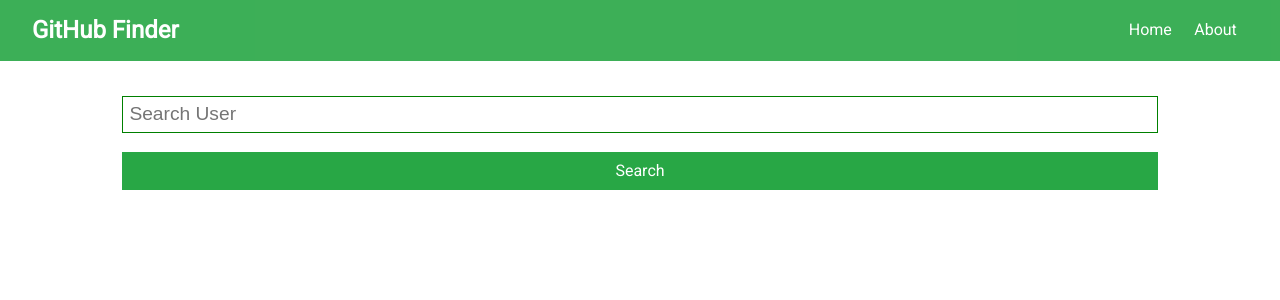
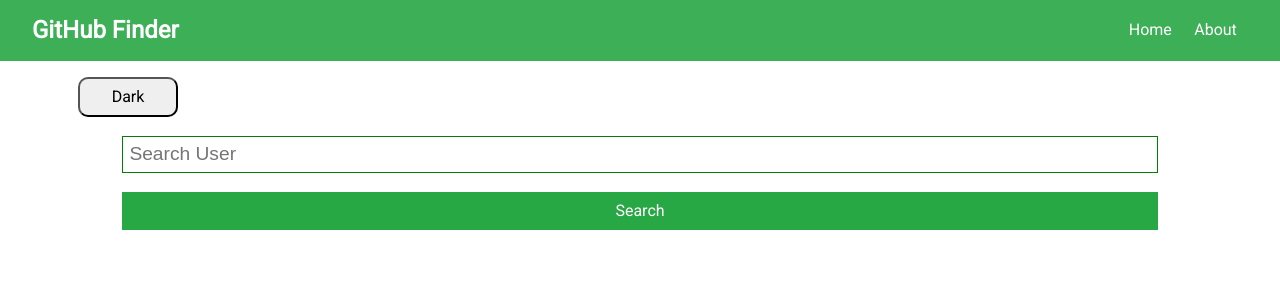
Before and after one commit to ToLinh2004/midterm3, a React (Create React App) app: page / in a window 1280 px wide. Shown: the top 300 px of the page. Built offline with nearby package versions, Linux system fonts and the light colour scheme.

Commit message:
changle theme

```diff
--- a/src/App.js
+++ b/src/App.js
@@ -1,13 +1,20 @@
-import React from "react";
+import React, { useState } from "react";
 import { BrowserRouter as Router } from "react-router-dom";
 import "./App.css";
 import Home from "./components/layout/Home";
 import Navbar from "./components/layout/Navbar";
 const App = () => {
+  const [isDarkMode, setIsDarkMode] = useState(false);
+const handleThem= ()=>{
+  setIsDarkMode(!isDarkMode);
+}
   return (
-    <div className="App">
+    <div className="App"  style={{
+      backgroundColor: isDarkMode ? 'black' : 'white',
+    }}>
       <Router>
         <Navbar />
+      <button onClick={handleThem} style={{borderRadius:'10px',height:'40px',width:'100px',marginRight:'80%'}}>{isDarkMode ? 'Light' : 'Dark'}</button>
         <Home />
       </Router>
     </div>
```
